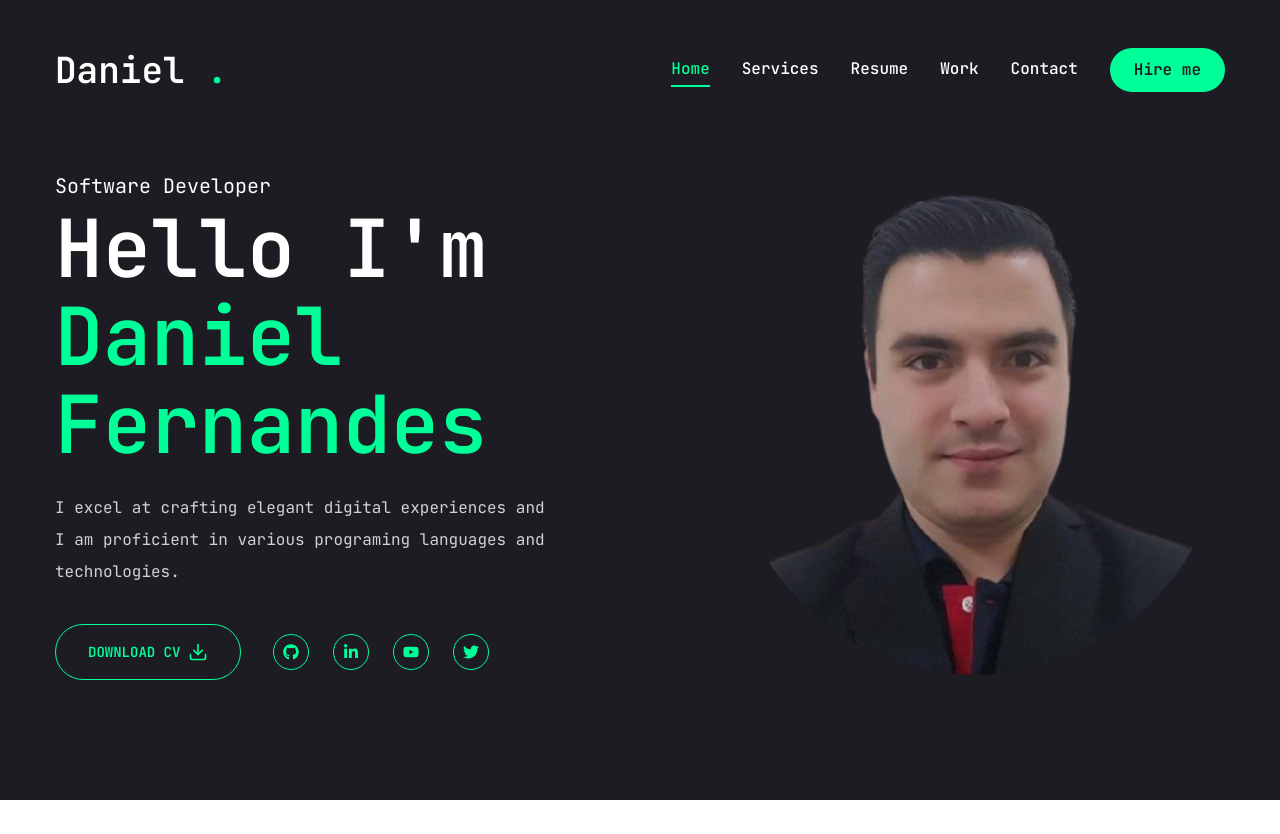
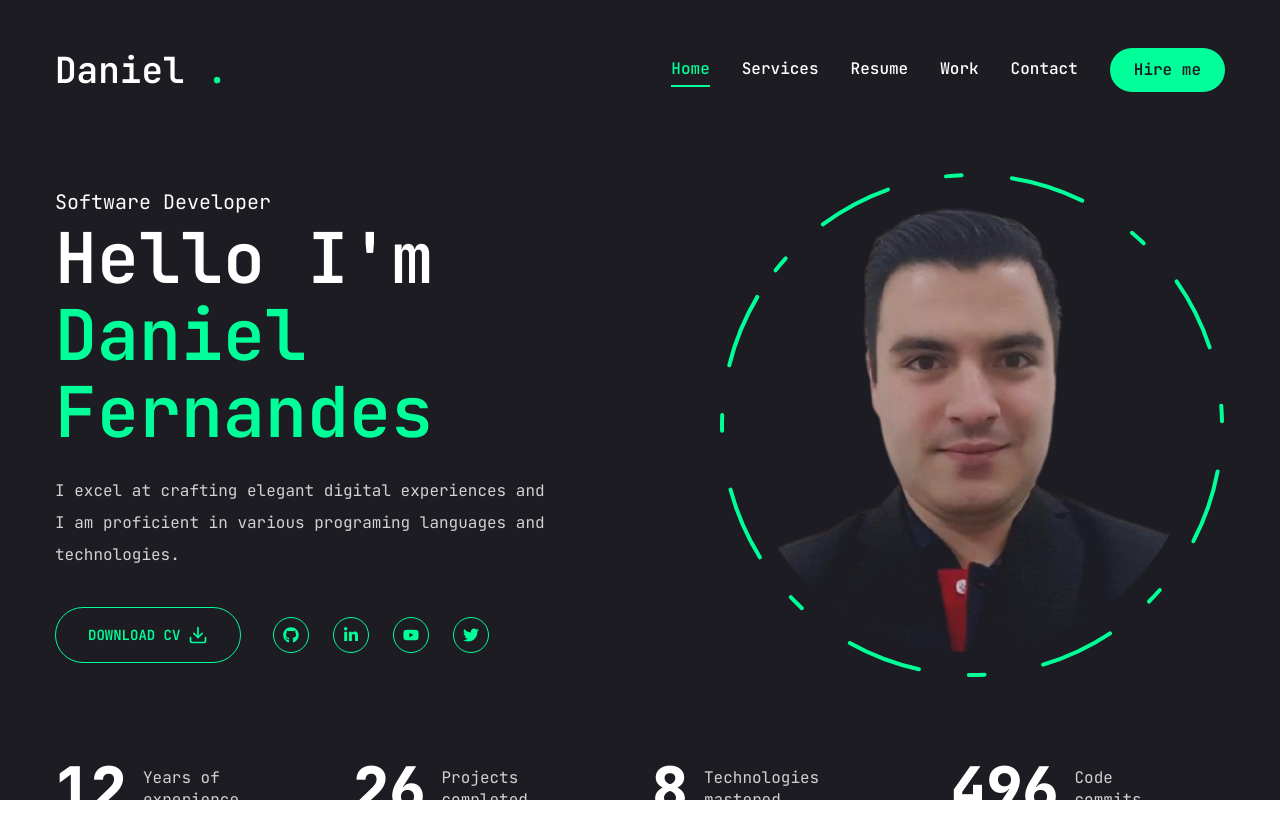
Before and after one commit to bdancost/dani_portfolio_next, a Next.js app: page / in a window 1280 px wide. Before the commit the page ends 800 px from the top, so only its background shows below. Built offline with nearby package versions, Linux system fonts and the light colour scheme.

Commit message:
Editando componentes na home

```diff
--- a/app/globals.css
+++ b/app/globals.css
@@ -7,7 +7,7 @@
     @apply font-primary bg-primary text-white leading-loose;
   }
   .h1 {
-    @apply text-[48px] xl:text-[80px] leading-[1.1] font-semibold;
+    @apply text-[42px] xl:text-[70px] leading-[1.1] font-semibold;
   }
   .h2 {
     @apply text-[36px] xl:text-[48px] leading-[1.1] font-semibold;
--- a/app/page.jsx
+++ b/app/page.jsx
@@ -4,6 +4,7 @@
 // components
 import Social from "@/components/Social";
 import Photo from "@/components/Photo";
+import Stats from "@/components/Stats";
 
 const Home = () => {
   return (
@@ -11,7 +12,7 @@
       <div className="container mx-auto h-full">
         <div className="flex flex-col xl:flex-row items-center justify-between xl:pt-8 xl:pb-24">
           {/* text */}
-          <div className="text-center xl:text-left">
+          <div className="text-center xl:text-left order-2 xl:order-none">
             <span className="text-xl">Software Developer</span>
             <h1 className="h1 mb-6">
               Hello I'm <br />{" "}
@@ -40,11 +41,12 @@
             </div>
           </div>
           {/* photo */}
-          <div>
+          <div className="order-1 xl:order-none mb-8 xl:mb-0">
             <Photo />
           </div>
         </div>
       </div>
+      <Stats />
     </section>
   );
 };
--- a/components/Photo.jsx
+++ b/components/Photo.jsx
@@ -6,8 +6,22 @@
 const Photo = () => {
   return (
     <div className="w-full h-full relative">
-      <motion.div>
-        <div className="w-[298px] h-[298px] xl:w-[498px] xl:h-[498px]">
+      <motion.div
+        initial={{ opacity: 0 }}
+        animate={{
+          opacity: 1,
+          transition: { delay: 2, duration: 0.4, ease: "easeIn" },
+        }}
+      >
+        {/* image */}
+        <motion.div
+          initial={{ opacity: 0 }}
+          animate={{
+            opacity: 1,
+            transition: { delay: 2, duration: 0.4, ease: "easeIn" },
+          }}
+          className="w-[268px] h-[268px] xl:w-[480px] xl:h-[460px] mix-blend-lighten absolute top-5 right-4"
+        >
           <Image
             src="/assets/photo.png"
             priority
@@ -16,7 +30,35 @@
             alt=""
             className="object-contain"
           />
-        </div>
+        </motion.div>
+
+        {/* circle */}
+        <motion.svg
+          className="w-[300px] xl:w-[506px] h-[300px] xl:h-[506px]"
+          fill="transparent"
+          viewBox="0 0 506 506"
+          xmlns="http://www.w3.org/2000/svg"
+        >
+          <motion.circle
+            cx="253"
+            cy="253"
+            r="250"
+            stroke="#00ff99"
+            strokeWidth="4"
+            strokeLinecap="round"
+            strokeLinejoin="round"
+            initial={{ strokeDasharray: "24 10 0 0 " }}
+            animate={{
+              strokeDasharray: ["15 120 25 25", "16 25 92 72", "4 250 22 22"],
+              rotate: [120, 360],
+            }}
+            transition={{
+              duration: 20,
+              repeat: Infinity,
+              repeatType: "reverse",
+            }}
+          />
+        </motion.svg>
       </motion.div>
     </div>
   );
--- /dev/null
+++ b/components/Stats.jsx
@@ -0,0 +1,57 @@
+"use client";
+
+import CountUp from "react-countup";
+
+const stats = [
+  {
+    num: 12,
+    text: "Years of experience",
+  },
+  {
+    num: 26,
+    text: "Projects completed",
+  },
+  {
+    num: 8,
+    text: "Technologies mastered",
+  },
+  {
+    num: 500,
+    text: "Code commits",
+  },
+];
+
+const Stats = () => {
+  return (
+    <section>
+      <div className="container mx-auto">
+        <div className="flex flex-wrap gap-6 max-w-[80vw] mx-auto xl:max-w-none relative top-[-15px]">
+          {stats.map((item, index) => {
+            return (
+              <div
+                className="flex-1 flex gap-4 items-center justify-center xl:justify-start"
+                key={index}
+              >
+                <CountUp
+                  end={item.num}
+                  duration={5}
+                  delay={2}
+                  className="text-4xl xl:text-6xl font-extrabold"
+                />
+                <p
+                  className={`${
+                    item.text.length < 15 ? "max-w-[100px]" : "max-w-[150px]"
+                  } leading-snug text-white/80`}
+                >
+                  {item.text}
+                </p>
+              </div>
+            );
+          })}
+        </div>
+      </div>
+    </section>
+  );
+};
+
+export default Stats;
--- a/package.json
+++ b/package.json
@@ -21,6 +21,7 @@
     "lucide-react": "^0.471.1",
     "next": "15.1.4",
     "react": "^19.0.0",
+    "react-countup": "^6.5.3",
     "react-dom": "^19.0.0",
     "react-icons": "^5.4.0",
     "tailwind-merge": "^2.6.0",
```
Also changed, not shown: 1 other file (tests, documents, lock files or other folders).
